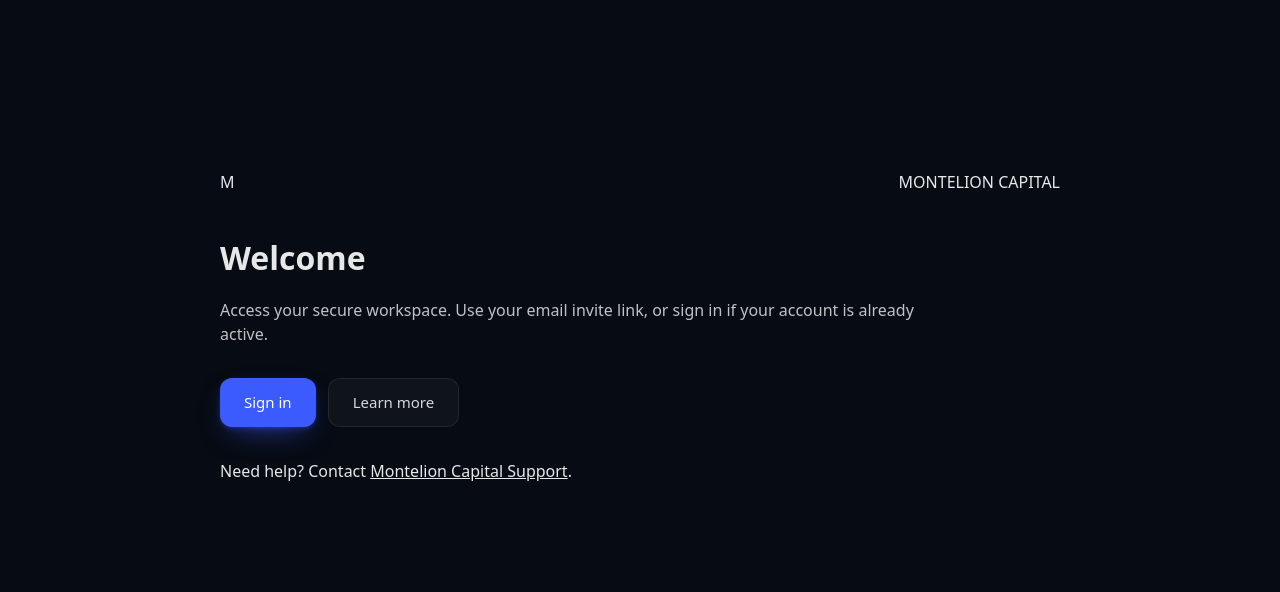
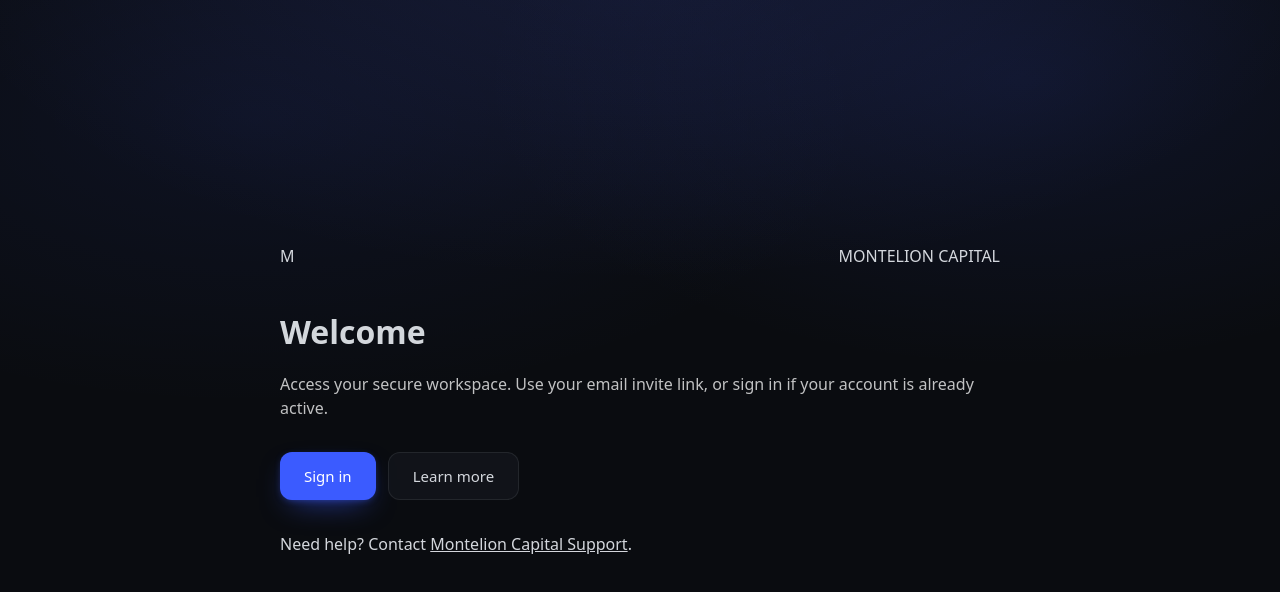
Before and after one commit to montelioncapital/montelion-app-v1, a Next.js app: page / in a window 1280 px wide. Shown: the top 592 px of the page. Built offline with nearby package versions, Linux system fonts and the light colour scheme.

Commit message:
Update layout.jsx

```diff
--- a/app/layout.jsx
+++ b/app/layout.jsx
@@ -1,41 +1,14 @@
-// app/layout.jsx
-import "./globals.css";
-
 export const metadata = {
   title: "Montelion Capital",
   description: "Secure workspace",
 };
 
+import "./globals.css";
+
 export default function RootLayout({ children }) {
   return (
-    <html lang="en" className="h-full">
-      <body className="min-h-screen text-white/90 antialiased">
-        {/* Background: plus sombre + dégradés propres */}
-        <div
-          className="
-            fixed inset-0 -z-10 bg-[#070b13]
-            [background:
-              radial-gradient(1200px_700px_at_50%_-220px,rgba(48,74,170,0.32),transparent),
-              radial-gradient(900px_560px_at_85%_120%,rgba(18,28,52,0.55),transparent),
-              radial-gradient(800px_520px_at_5%_90%,rgba(10,19,38,0.55),transparent)
-            ]
-          "
-        />
-
-        {/* Conteneur centré */}
-        <div className="min-h-screen grid place-items-center px-4 py-10">
-          {/* Card global (taille fixe, sans ombre) */}
-          <main
-            className="
-              card
-              w-[920px] max-w-[92vw] min-h-[540px]
-              p-10
-            "
-          >
-            {children}
-          </main>
-        </div>
-      </body>
+    <html lang="en">
+      <body className="page-shell">{children}</body>
     </html>
   );
 }
```
